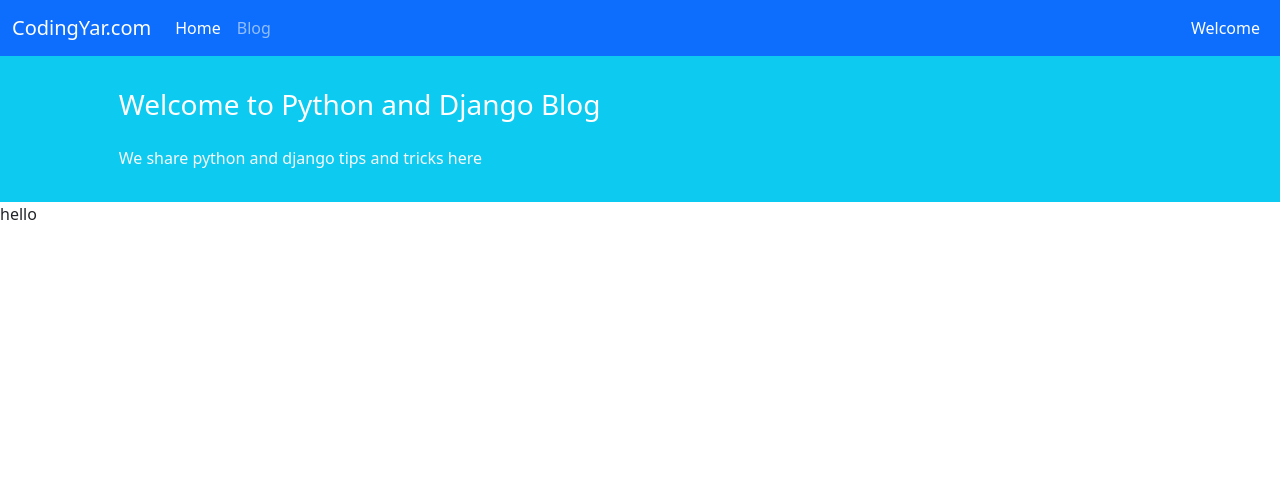
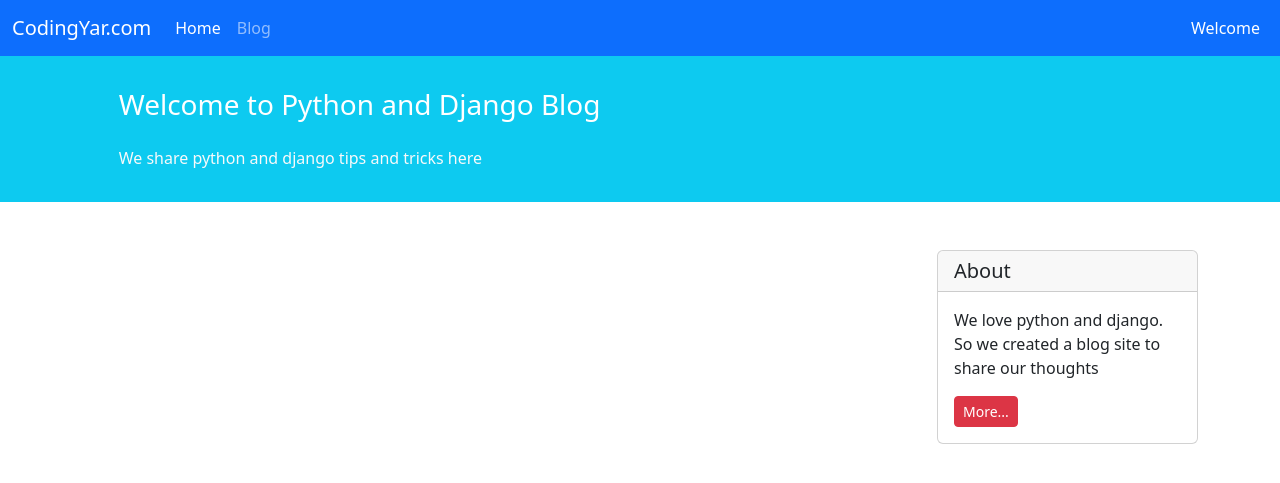
Before and after one commit to negarai-bot/simple_list_admin, a Django app: page /blog/ in a window 1280 px wide. Shown: the top 483 px of the page. Run offline with Django 5.2, Linux system fonts and the light colour scheme; data that the repository does not hold is empty.

Commit message:
add blog_list

```diff
--- a/blog/templates/blog/post_list.html
+++ b/blog/templates/blog/post_list.html
@@ -1,8 +1,42 @@
 {% extends '_base.html' %}
 {% block title %}
-Post_list
+    Post_list
 {% endblock title %}
 
 {% block content %}
-hello
+    <div class="container mt-4">
+        <div class="row">
+            <div class="col-9">
+                {% for post in post_list %}
+                    <div class="card shadow-sm my-3">
+                        <div class="card-body">
+                            <h5 class="card-title">{{ post.title }}</h5>
+                            <h6 class="card-subtitle mb-2 text-muted small py-2">{{ post.datetime_created }}</h6>
+                            <p class="card-text py-3">
+                                {{ post.text }}
+                            </p>
+                            <div class="btn btn-sm btn-success">Read More</div>
+                        </div>
+                    </div>
+                {% endfor %}
+            </div>
+
+            <div class="col-3">
+
+                <div class="card my-4">
+                    <h5 class="card-header">About</h5>
+                    <div class="card-body">
+                        <p class="card-text">We love python and django. So we created a blog site to share our
+                            thoughts</p>
+                        <a href="#"
+                           class="btn btn-sm btn-danger">
+                            More...
+                        </a>
+                    </div>
+                </div>
+
+            </div>
+        </div>
+    </div>
+
 {% endblock %}
```
